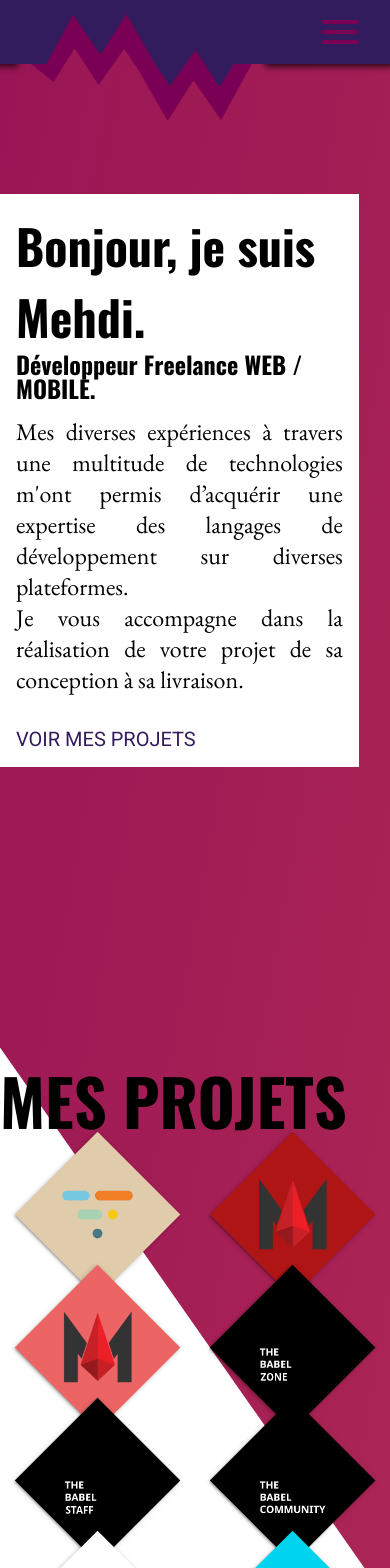
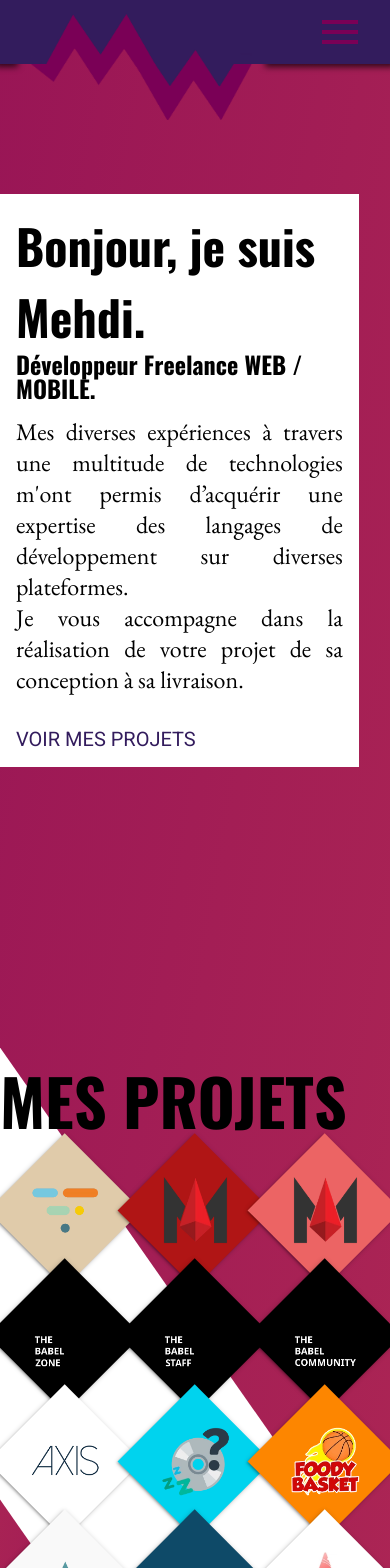
Before and after one commit to mehdidotcafe/mehdi.cafe, a React (Create React App) app: page /skills in a window 390 px wide. Shown: the top 1568 px of the page. Built offline with nearby package versions, Linux system fonts and the light colour scheme.

Commit message:
change ui sizes on phone

```diff
--- a/src/component/project/Project.css
+++ b/src/component/project/Project.css
@@ -58,8 +58,8 @@
 
 @media only screen and (max-width: 1170px) {
   .project-container:not(.full-size) {
-    height: calc(164px / 1.4);
-    width: calc(164px / 1.4);
+    height: calc(164px / 1.5);
+    width: calc(164px / 1.5);
   }
 
   .project-overlay {
--- a/src/component/skill/Skill.css
+++ b/src/component/skill/Skill.css
@@ -98,8 +98,8 @@
 
 @media only screen and (max-width: 1170px) {
   .skill-container, .skill-super-container, .skill-pr-container, .skill-sub-container {
-      height: calc(164px / 1.4);
-      width: calc(164px / 1.4);
+      height: calc(164px / 1.5);
+      width: calc(164px / 1.5);
   }
 
   .skill-super-container.pr-marged {
```
Also changed, not shown: 11 other files (tests, documents, lock files or other folders).
